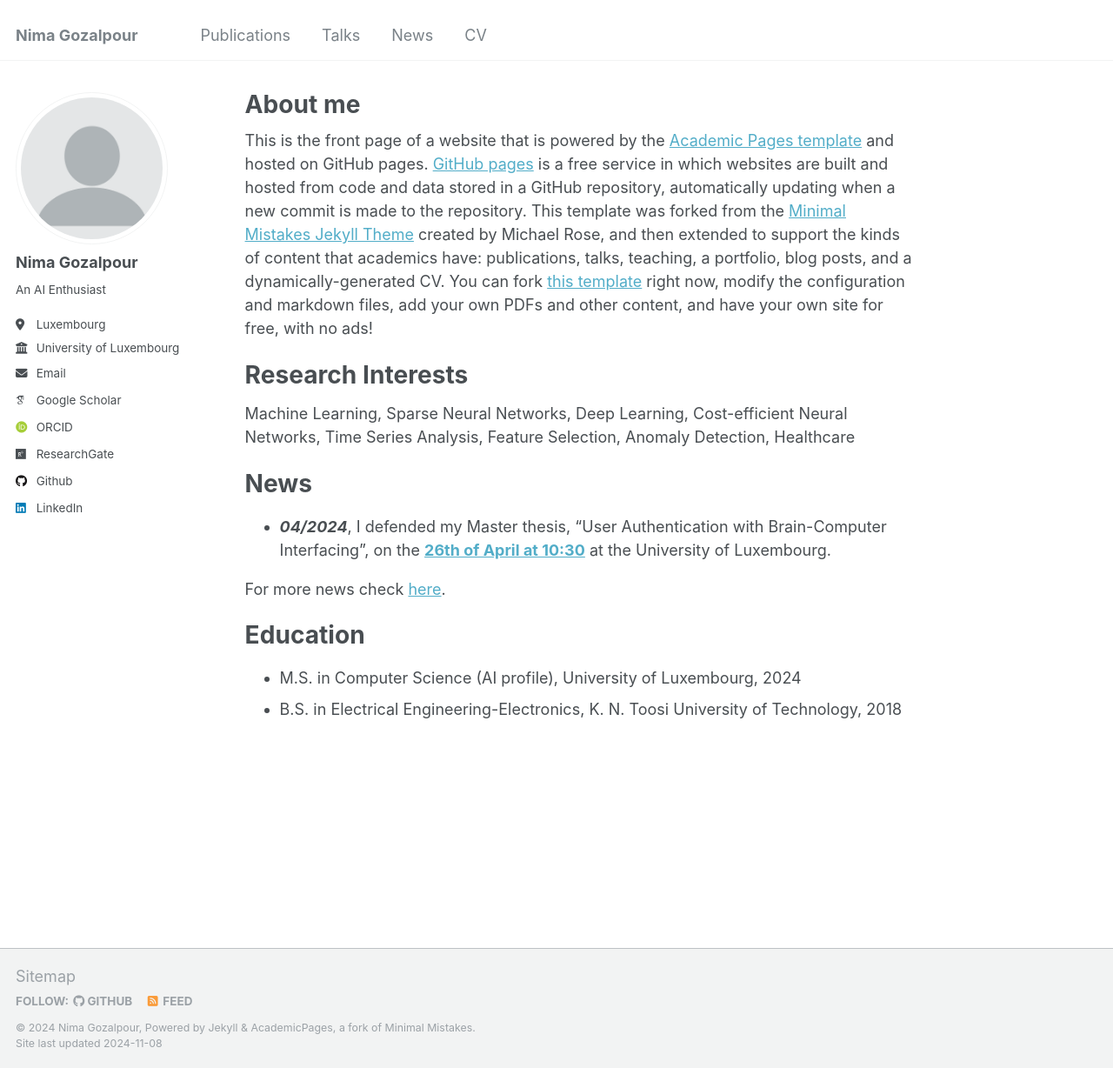
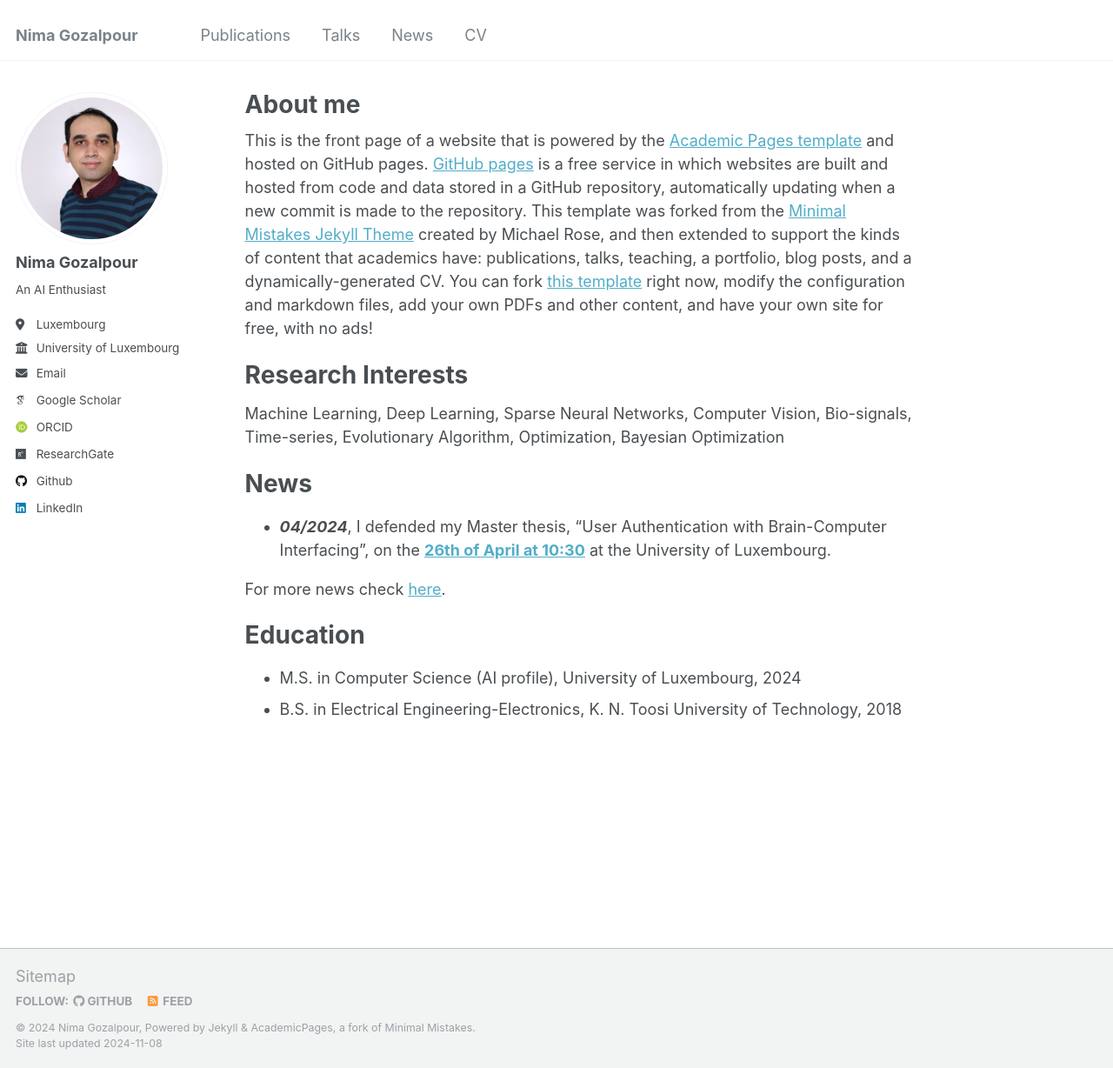
Before and after one commit to NimaGozalpour/NimaGozalpour.github.io, a Jekyll site: the page built from _pages/about.md, in a window 1280 px wide and 1228 px high. Shown: the whole window at 87% size. Built offline with Jekyll 4.4.1, drawn with Linux system fonts in a browser that asks for light colours; some web fonts are replaced.

Commit message:
profile image and related files are updated

```diff
--- a/_config.yml
+++ b/_config.yml
@@ -21,7 +21,7 @@ repository               : "academicpages/academicpages.github.io"
 #               Additional customization can be done by editing /_includes/author-profile.html
 author:
   # Biographic information
-  avatar           : "profile.png"
+  avatar           : "profile-800x800.jpg"
   name             : "Nima Gozalpour"
   pronouns         : # example: "she/her"
   bio              : "An AI Enthusiast"
--- a/_pages/about.md
+++ b/_pages/about.md
@@ -12,7 +12,7 @@ This is the front page of a website that is powered by the [Academic Pages templ
 Research Interests
 ======
 
-Machine Learning, Sparse Neural Networks, Deep Learning, Cost-efficient Neural Networks, Time Series Analysis, Feature Selection, Anomaly Detection, Healthcare
+Machine Learning, Deep Learning, Sparse Neural Networks, Computer Vision, Bio-signals, Time-series, Evolutionary Algorithm, Optimization, Bayesian Optimization
 
 
 News
```
Also changed, not shown: images/profile-800x800.jpg (added), 1 other file.
